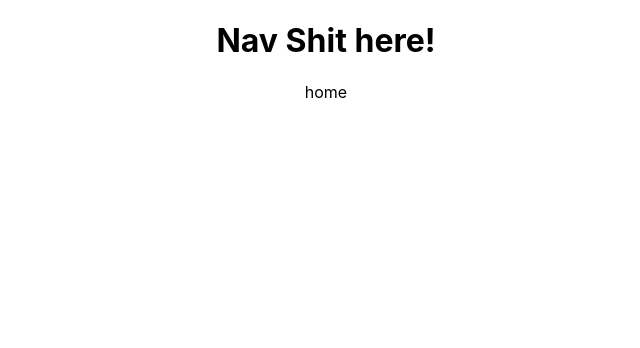
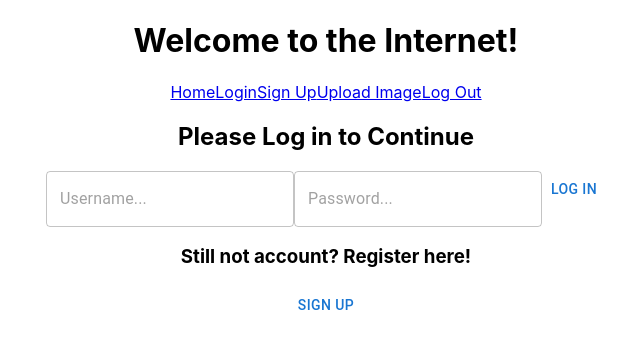
Before and after one commit to L-Steinmacher/image-uploader-fe, a React (Create React App) app in the folder image-uploader-fe/: page /login in a window 1280 px wide. Shown: the top 348 px of the page, without its empty margins (314-954 px from the left). Built offline with nearby package versions, Linux system fonts and the light colour scheme.

Commit message:
fixed some calls with axios on Login and CreateUser

```diff
--- a/image-uploader-fe/package.json
+++ b/image-uploader-fe/package.json
@@ -3,9 +3,11 @@
   "version": "0.1.0",
   "private": true,
   "dependencies": {
+    "@emotion/css": "^0.9.8",
     "@emotion/react": "^11.4.1",
     "@emotion/style": "^0.8.0",
-    "@mui/material": "^5.0.0",
+    "@emotion/styled": "^11.3.0",
+    "@mui/material": "^5.0.1",
     "@testing-library/jest-dom": "^5.14.1",
     "@testing-library/react": "^11.2.7",
     "@testing-library/user-event": "^12.8.3",
--- a/image-uploader-fe/src/App.js
+++ b/image-uploader-fe/src/App.js
@@ -7,6 +7,9 @@ import Nav from './components/Nav';
 import Home from './components/Home';
 import PrivateRoute from './utils/PrivateRoute';
 import PublicRoute from './utils/PublicRoute';
+import UploadImage from './components/UploadImage';
+import CreateUser from './components/CreateUser';
+import Login from './components/Login';
 
 function App() {
   const [localId, setLocalId, isLoggedIn, setIsLoggedIn] = useId(false, false);
@@ -16,10 +19,11 @@ function App() {
       <UserContext.Provider value={{ isLoggedIn, setIsLoggedIn, localId, setLocalId }}>
         <Nav />
         <Switch>
-
+          <PrivateRoute path="/uploadImage" component={UploadImage}/>
+          <PublicRoute path="/signup" restricted={true} component={CreateUser} />
+          <PublicRoute path="/login" restricted={true} component={Login} />
           <Route path="/" component={ Home } />
         </Switch>
-
       </UserContext.Provider>
 
     </div>
--- a/image-uploader-fe/src/components/CreateUser.js
+++ b/image-uploader-fe/src/components/CreateUser.js
@@ -1,7 +1,9 @@
-import React, { useState } from "react";
+import React, { useState, useContext } from "react";
 import axios from "axios";
 import { useHistory } from "react-router";
-import { TextField } from "@mui/material";
+import { TextField, Button } from "@mui/material";
+
+import { UserContext } from "../contexts/userContext";
 
 
 const initialFormValues = {
@@ -13,14 +15,22 @@ const initialFormValues = {
 export default function CreateUser() {
     const { push } = useHistory();
     const [formValues, setFormValues] = useState(initialFormValues);
+    const { setLocalId, setIsLoggedIn } = useContext(UserContext);
 
-    const submitRegister = (value) => {
-        axios.post(`https://http://localhost:2019/user`, value)
+    const submitRegister = (formValues) => {
+        const newUser = {
+            "username": formValues.username,
+            "password": formValues.password,
+            "primaryemail": formValues.email
+        }
+        axios.post(`http://localhost:2019/createnewuser`, newUser)
         .then(res => {
             console.log(res)
+            setLocalId();
+            setIsLoggedIn(res.data.access_token)
             push('/login')
         }).catch(err => {
-            console.log(err);
+            console.log("error", err);
         })
     }
 
@@ -68,7 +78,7 @@ export default function CreateUser() {
                     placeholder="Password"
                     label="Password"
                     />
-                <button type="submit" >Submit</button>
+                <Button type="submit" >Submit</Button>
             </form>
         </div>
     )
--- a/image-uploader-fe/src/components/Login.js
+++ b/image-uploader-fe/src/components/Login.js
@@ -3,60 +3,71 @@ import { TextField, Button } from "@mui/material";
 import { useHistory, Link } from "react-router-dom";
 import axios from "axios";
 
-import UserContext from "../contexts/userContext";
+import {UserContext} from "../contexts/userContext";
 
 
 export default function Login(){
     const initialValues = { username: '',
                             password: ''};
     const { push } = useHistory();
-    const [ userValue, setUserValue ] = useState(initialValues);
+    let [ userValue, setUserValue ] = useState(initialValues);
     const { setIsLoggedIn, setLocalId } = useContext(UserContext);
 
     const onChange = (e) => {
         const { name, value } = e.target;
-        setUserValue = ({... userValue, [name]: value})
+        setUserValue({...userValue, [name]:value});
     }
 
-    const submitLogin = (value) => {
-        axios.post(`https://localhost/login`, value)
+    const submitLogin = () => {
+        const userlogin = {"username" : userValue.username,
+                           "password" : userValue.password
+
+        }
+        axios.post(`https://localhost:2019/login`, userlogin)
         .then(res => {
-            setLocalId();
-            setIsLoggedIn();
+            console.log(res.data)
+            setLocalId(res.data.userid);
+            setIsLoggedIn(res.data.token);
             push('/')
         })
         .catch(err => {
             console.log(err.message)
         })
     }
+    const onSubmit = (e) => {
+        e.preventDefault();
+        submitLogin(userValue);
+    }
 
     return(
         <div>
             <h2> Please Log in to Continue</h2>
-            <form onSubmit={submitLogin} className="form" >
+            <form onSubmit={onSubmit} className="form" >
                 <TextField
-                    placeholder = "username..."
-                    value = {userValue.username}
-                    name = "username"
-                    className = "textForm"
-                    variant = "outlined"
-                    type = "text"
+                    placeholder="Username..."
+                    value={userValue.username}
+                    onChange={onChange}
+                    name="username"
+                    className="textForm"
+                    variant="outlined"
+                    type="text"
                     />
                 <TextField
-                    placeholder = "password..."
-                    value = {userValue.password}
-                    name = "password"
-                    className = "textForm"
-                    variant = "outlined"
-                    type = "text"
+                    placeholder="Password..."
+                    value={userValue.password}
+                    onChange={onChange}
+                    name="password"
+                    className="textForm"
+                    variant="outlined"
+                    type="text"
                     />
-                <Button className = "button" type = "submit" variant = "contained">Log In</Button>
+                <Button className="button" type="submit" >Log In</Button>
 
             </form >
             <div className="register" >
                 <h3> Still not account? Register here!</h3>
                 <Link to = "/Register">
-                    <Button className = "button" >Register</Button>
+                    <Button className="button" >Sign Up</Button>
                 </Link>
             </div>
         </div>
--- a/image-uploader-fe/src/components/Nav.js
+++ b/image-uploader-fe/src/components/Nav.js
@@ -1,9 +1,43 @@
-import React from "react";
+import React, { useContext } from 'react';
+import { Link, useHistory } from 'react-router-dom';
+
+import {UserContext} from '../contexts/userContext';
+import axiosWithAuth from '../utils/axiosWithAuth';
 
 function Nav () {
+    const { isLoggedIn, setIsLoggedIn, localId, setLocalId } = useContext(UserContext);
+    const { push } = useHistory();
+
+    const serverLogout = () => {
+        axiosWithAuth()
+            .get(`/logout`)
+            .then(res => {
+                console.log(res)
+            })
+            .catch(err => {
+                console.log(err)
+            })
+    }
+
+    const handleLogout = () => {
+        setIsLoggedIn(false);
+        setLocalId(false);
+        localStorage.removeItem('id');
+        localStorage.removeItem('token')
+        serverLogout();
+        push('/');
+    }
+
     return(
         <div className="Nav">
-            <h1>Nav Shit here!</h1>
+            <h1>Welcome to the Internet!</h1>
+            <nav>
+                <Link className="link" to="/">Home</Link>
+                <Link className="link" to="/login">Login</Link>
+                <Link className="link" to="/signup">Sign Up</Link>
+                <Link className="link" to="/upload">Upload Image</Link>
+                <Link className="link" to="/logout" onClick={handleLogout} >Log Out</Link>
+            </nav>
         </div>
     )
 
--- a/image-uploader-fe/src/components/UploadImage.js
+++ b/image-uploader-fe/src/components/UploadImage.js
@@ -5,7 +5,7 @@ import { UserContext } from '../contexts/userContext';
 
 function UploadImage () {
 
-    const { localId } = useContext(useContext);
+    const { localId } = useContext(UserContext);
     const onDrop = useCallback(acceptedFiles => {
         axiosWithAuth()
             .post(`/user/${localId}/image/upload`)
--- a/image-uploader-fe/src/contexts/userContext.js
+++ b/image-uploader-fe/src/contexts/userContext.js
@@ -1,3 +1,3 @@
 import { createContext } from "react";
 
-export const UserContext = createContext();
+export  const UserContext = createContext();
--- a/image-uploader-fe/src/utils/axiosWithAuth.js
+++ b/image-uploader-fe/src/utils/axiosWithAuth.js
@@ -6,7 +6,7 @@ const axiosWithAuth = () => {
         headers: {
             Authorization: token
         },
-        baseURL: `https://localhost/2019`
+        baseURL: `https://localhost:2019`
     });
 }
 
```
Also changed, not shown: 1 other file (tests, documents, lock files or other folders). Lines whose indentation alone changed are shown as unchanged.
